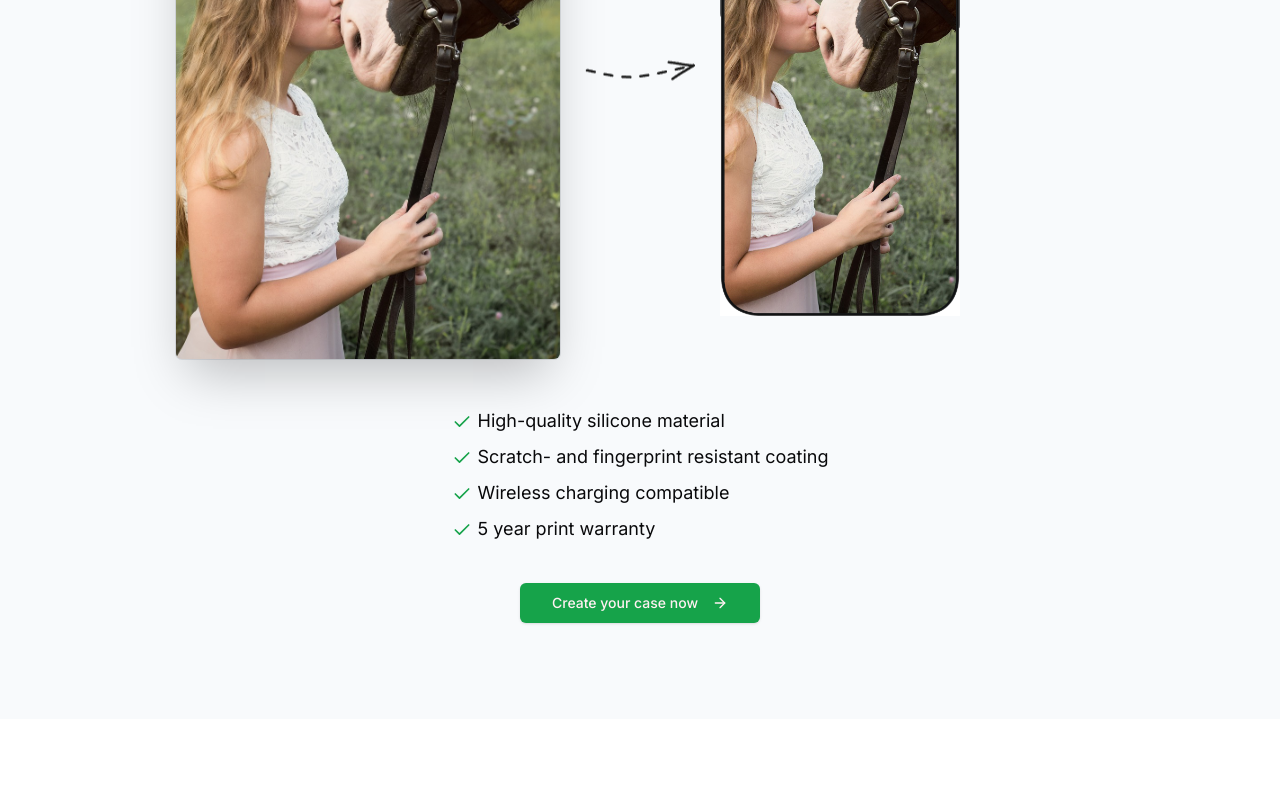
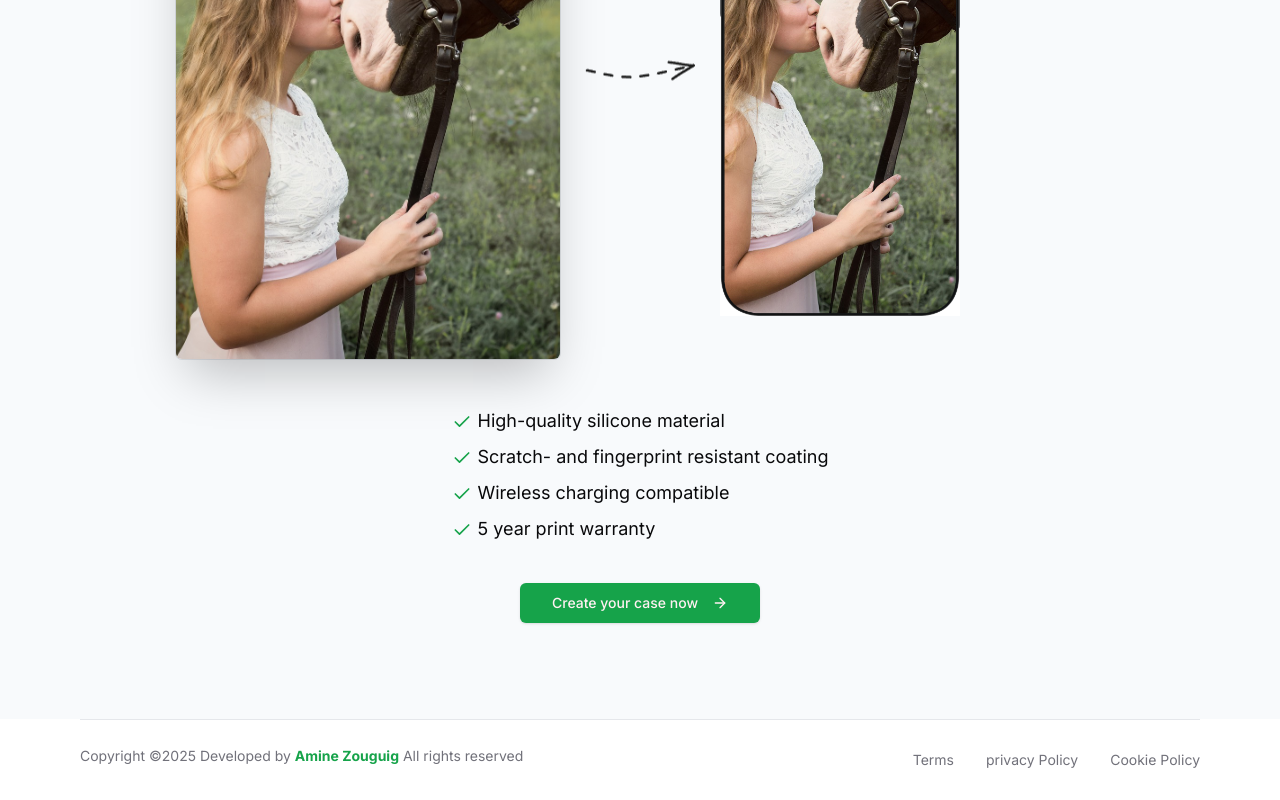
Before and after one commit to WebApp07/Cobra-Case, a Next.js app: page / in a window 1280 px wide. Shown: the part 3091-3891 px from the top of the page. Before the commit the page ends 3810 px from the top, so only its background shows below. Built offline with nearby package versions, Linux system fonts and the light colour scheme; no server answers.

Commit message:
Implememt footer component

```diff
--- a/src/app/layout.tsx
+++ b/src/app/layout.tsx
@@ -2,6 +2,7 @@
 import { Inter } from "next/font/google";
 import "./globals.css";
 import Navbar from "@/components/Nav";
+import Footer from "@/components/Footer";
 
 const inter = Inter({ subsets: ["latin"] });
 
@@ -21,6 +22,7 @@
         <Navbar />
         {children}
       </body>
+      <Footer />
     </html>
   );
 }
--- /dev/null
+++ b/src/components/Footer.tsx
@@ -0,0 +1,46 @@
+import Link from "next/link";
+import MaxWithWrapper from "./MaxWithWrapper";
+
+const Footer = () => {
+  return (
+    <footer className="bg-white h-20 relative">
+      <MaxWithWrapper>
+        <div className="border-t border-gray-200" />
+        <div className="h-full flex flex-col md:flex-row md:justify-between justify-center items-center">
+          <div className="text-center md:text-left pb-2 md:pd-0">
+            <p className="text-sm text-muted-foreground">
+              Copyright &copy;{new Date().getFullYear()} Developed by{" "}
+              <span className="font-bold text-green-600">Amine Zouguig</span>{" "}
+              All rights reserved
+            </p>
+          </div>
+
+          <div className="flex items-center justify-center">
+            <div className="flex space-x-8">
+              <Link
+                href="#"
+                className="text-sm text-muted-foreground hover:text-gray-600"
+              >
+                Terms
+              </Link>
+              <Link
+                href="#"
+                className="text-sm text-muted-foreground hover:text-gray-600"
+              >
+                privacy Policy
+              </Link>
+              <Link
+                href="#"
+                className="text-sm text-muted-foreground hover:text-gray-600"
+              >
+                Cookie Policy
+              </Link>
+            </div>
+          </div>
+        </div>
+      </MaxWithWrapper>
+    </footer>
+  );
+};
+
+export default Footer;
```
